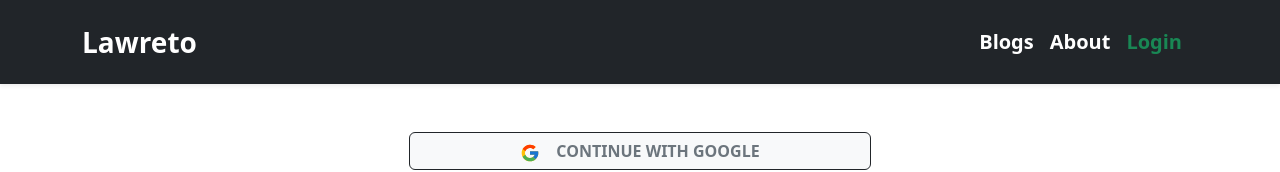
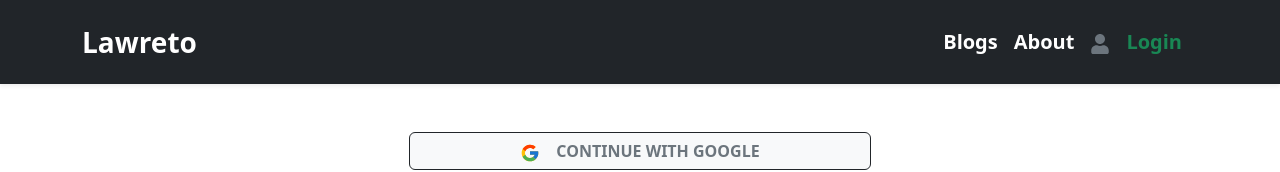
Before and after one commit to Samira-Shajahan-Borsha/lawreto-app, a React (Create React App) app: page /login in a window 1280 px wide. Shown: the top 172 px of the page. Built offline with nearby package versions, Linux system fonts and the light colour scheme; no server answers.

Commit message:
added photo url in navbar

```diff
--- a/src/Pages/Login/Login/Login.js
+++ b/src/Pages/Login/Login/Login.js
@@ -60,7 +60,7 @@ const Login = () => {
                 toast.success('Log in successful with github', {
                     id: 105,
                     position: "top-center",
-                })
+                });
             })
             .catch(error => {
                 console.error(error);
@@ -80,8 +80,12 @@ const Login = () => {
         loginUser(email, password)
             .then((userCredential) => {
                 const user = userCredential.user;
-                console.log('login',user);
+                console.log('login', user);
                 navigate('/');
+                toast.success('Log in successful', {
+                    id: 105,
+                    position: "top-center",
+                });
                 form.reset();
             })
             .catch(error => {
@@ -93,7 +97,7 @@ const Login = () => {
                         position: "top-center",
                     });
                 }
-                if (errorMessage.includes('(auth/wrong-password)')) {
+                if (errorMessage.includes('auth/wrong-password')) {
                     setErrors({ ...errors, passwordError: 'You have entered a wrong password' });
                 }
             });
--- a/src/Pages/Shared/Header/Header.js
+++ b/src/Pages/Shared/Header/Header.js
@@ -5,6 +5,8 @@ import Nav from 'react-bootstrap/Nav';
 import Navbar from 'react-bootstrap/Navbar';
 import { Link, NavLink } from 'react-router-dom';
 import { AuthContext } from '../../../contexts/AuthProvider';
+
+import { FaUser } from "react-icons/fa";
 
 
 const Header = () => {
@@ -40,6 +42,22 @@ const Header = () => {
                                 isActive ? activeRouteClassName : inactiveRouteClassName
                             }>About</NavLink>
                         </div>
+
+                        {
+                            user?.photoURL
+                                ?
+                                <div className='me-3'>
+                                    <Link>
+                                        <img className='rounded-circle text-decoration-none' style={{ width: '30px' }} src={user?.photoURL} alt="profile-pic" />
+                                    </Link>
+                                </div>
+                                :
+                                <div className='me-3'>
+                                    <Link>
+                                        <FaUser className='text-muted fs-5'></FaUser>
+                                    </Link>
+                                </div>
+                        }
                         {
                             user?.uid
                                 ?
@@ -47,9 +65,6 @@ const Header = () => {
                                     <Link to='/login'>
                                         <Button onClick={handleLogOut} variant="dark" className={activeRouteClassName}>Log Out</Button>
                                     </Link>
-                                    {/* <NavLink to='/login' className={({ isActive }) =>
-                                        isActive ? activeRouteClassName : inactiveRouteClassName
-                                    }>log out</NavLink> */}
                                 </div>
                                 :
                                 <div className='me-3'>
```
